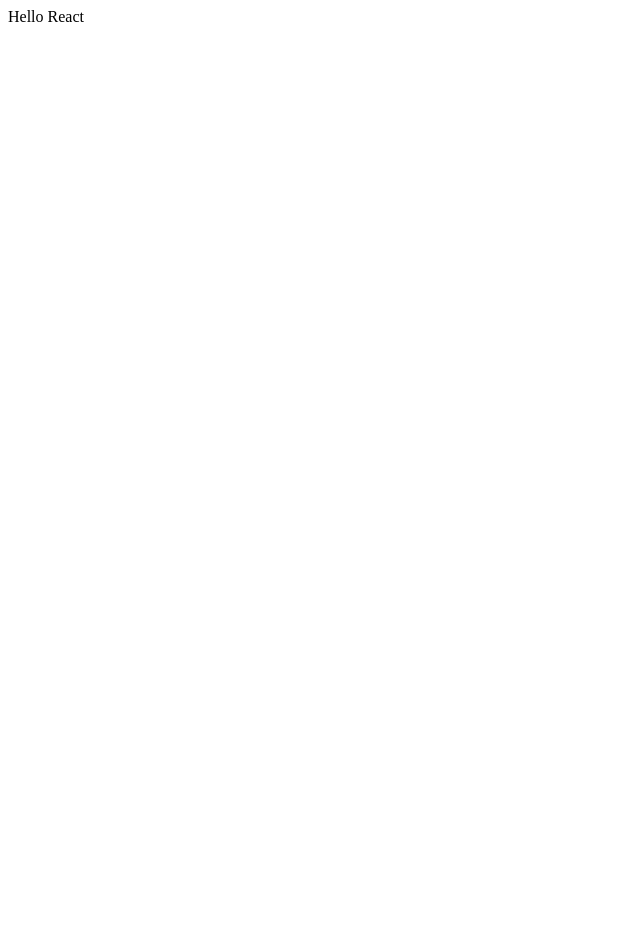
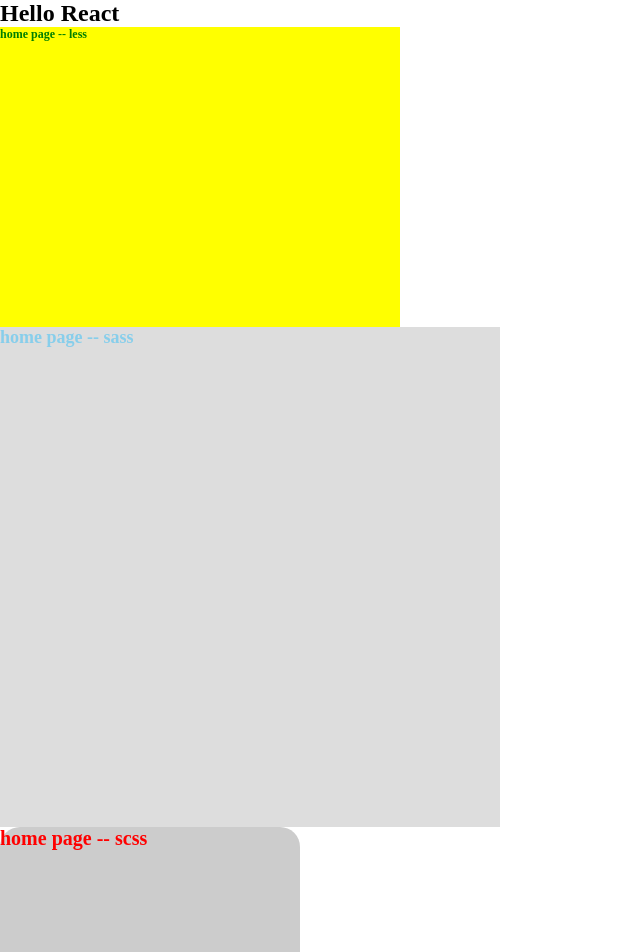
Before and after one commit to FireSunshine/my-react-app, a React app: page / in a window 1280 px wide. Shown: the top 952 px of the page, without its empty margins (0-640 px from the left). Before the commit the page ends 800 px from the top, so only its background shows below. Built offline with nearby package versions, Linux system fonts and the light colour scheme.

Commit message:
Webpack5 + React 处理样式资源

```diff
--- /dev/null
+++ b/src/App.css
@@ -0,0 +1,8 @@
+* {
+  margin: 0;
+  padding: 0;
+}
+.app {
+  font-size: 24px;
+  font-weight: bold;
+}
--- a/src/App.jsx
+++ b/src/App.jsx
@@ -1,7 +1,16 @@
 import React from "react";
+import Home from "./pages/Home.jsx";
+import About from "./pages/about/About.jsx";
+import "./App.css";
 
 const App = () => {
-  return <div>Hello React</div>;
+  return (
+    <div className="app">
+      Hello React
+      <Home />
+      <About />
+    </div>
+  );
 };
 
 export default App;
--- /dev/null
+++ b/src/pages/Home.jsx
@@ -0,0 +1,26 @@
+import React from "react";
+import "./index.less";
+import "./index.sass";
+import "./index.scss";
+import './index.styl'
+
+const Home = () => {
+  return (
+    <>
+      <div className="box">
+        <p>home page -- less</p>
+      </div>
+      <div className="box1">
+        <p>home page -- sass</p>
+      </div>
+      <div className="box2">
+        <p>home page -- scss</p>
+      </div>
+      <div className="box3">
+        <p>home page -- styl</p>
+      </div>
+    </>
+  );
+};
+
+export default Home;
--- /dev/null
+++ b/src/pages/about/About.jsx
@@ -0,0 +1,12 @@
+import React from 'react';
+import './about.scss'
+
+const About = () => {
+  return (
+    <div className='about'>
+      About
+    </div>
+  );
+};
+
+export default About;
--- /dev/null
+++ b/src/pages/about/about.scss
@@ -0,0 +1,3 @@
+.about {
+  background-color: aqua;
+}
--- /dev/null
+++ b/src/pages/index.less
@@ -0,0 +1,10 @@
+.box {
+  width: 400px;
+  height: 300px;
+  background-color: yellow;
+  p {
+    font-size: 12px;
+    font-weight: bold;
+    color: green;
+  }
+}
--- /dev/null
+++ b/src/pages/index.sass
@@ -0,0 +1,9 @@
+/* 可以省略大括号和分号 */
+.box1
+  width: 500px
+  height: 500px
+  background-color: #ddd
+  p
+    font-size: 18px
+    font-weight: bold
+    color: skyblue
--- /dev/null
+++ b/src/pages/index.scss
@@ -0,0 +1,22 @@
+.box2 {
+  width: 300px;
+  height: 400px;
+  background-color: #ccc;
+  border-radius: 20px;
+  p {
+    font-size: 20px;
+    font-weight: bold;
+    color: red;
+  }
+  /* 兼容 css */
+  .element {
+    input {
+      appearance: none;
+      border-radius: 5px;
+      box-shadow: inset 0 0 5px rgba(0, 0, 0, 0.1);
+      ::placeholder {
+        color: gray;
+      }
+    }
+  }
+}
--- /dev/null
+++ b/src/pages/index.styl
@@ -0,0 +1,9 @@
+/* 可以省略大括号和分号 */
+.box3
+  width: 500px
+  height: 500px
+  background-color: #ddd
+  p
+    font-size: 18px
+    font-weight: bold
+    color: skyblue
--- a/webpack.config.js
+++ b/webpack.config.js
@@ -2,11 +2,46 @@
 const path = require("path");
 // 引入 HtmlWebpackPlugin 插件，用于生成 HTML 文件
 const HtmlWebpackPlugin = require("html-webpack-plugin");
+// 引入 MiniCssExtractPlugin 插件，用于提取 CSS 到单独的文件
+const MiniCssExtractPlugin = require("mini-css-extract-plugin");
+// 引入 CssMinimizerWebpackPlugin 插件，用于压缩 CSS 文件
+const CssMinimizerWebpackPlugin = require("css-minimizer-webpack-plugin");
+
+// 判断当前环境是否为生产环境
+const isProduction = process.env.NODE_ENV === "production";
+
+// 获取样式加载器的函数，根据当前环境动态返回加载器配置
+const getStyleLoaders = (loader) => {
+  return [
+    // 如果是生产环境，则使用 MiniCssExtractPlugin.loader 提取 CSS 到单独文件，否则使用 style-loader 将样式注入到 DOM 中
+    isProduction ? MiniCssExtractPlugin.loader : "style-loader",
+    "css-loader", // 用于解析 CSS 文件
+    {
+      loader: "postcss-loader", // 使用 PostCSS 处理 CSS
+      options: {
+        postcssOptions: {
+          plugins: [
+            [
+              "postcss-preset-env", // 使用预设配置来处理 CSS，例如自动添加浏览器前缀
+              {
+                autoprefixer: {
+                  flexbox: "no-2009",
+                },
+                stage: 3,
+              },
+            ],
+          ],
+        },
+      },
+    },
+    loader, // 根据传入的 loader 参数添加相应的预处理器，例如 less-loader、sass-loader 等
+  ].filter(Boolean); // 过滤掉数组中的空值
+};
 
 // 导出 webpack 的配置对象
 module.exports = {
   /* 模式 */
-  mode: "development",
+  mode: isProduction ? "production" : "development",
 
   /* 入口文件 */
   entry: path.join(__dirname, "src", "index.js"), // 指定入口文件路径为 src 目录下的 index.js
@@ -14,13 +49,37 @@ module.exports = {
   /* 输出文件 */
   output: {
     // 指定输出路径为当前目录下的 build 目录
-    path: path.resolve(__dirname, "build"),
+    path: isProduction ? path.resolve(__dirname, "build") : undefined,
   },
 
   /* 模块配置，定义对不同类型文件的处理规则 */
   module: {
     // 定义规则数组
     rules: [
+      {
+        // 用来匹配 .css 结尾的文件
+        test: /\.css$/,
+        // use 数组里面 Loader 执行顺序是从右到左
+        use: getStyleLoaders(), // 使用 getStyleLoaders 函数获取样式加载器配置
+      },
+      {
+        // 匹配 .less 结尾的文件
+        test: /\.less$/,
+        // 使用 less-loader 处理 Less 文件
+        use: getStyleLoaders("less-loader"),
+      },
+      {
+        // 匹配 .sass 或 .scss 结尾的文件
+        test: /\.s(a|c)ss$/,
+        // 使用 sass-loader 处理 Sass/SCSS 文件
+        use: getStyleLoaders("sass-loader"),
+      },
+      {
+        // 匹配 .styl 结尾的文件
+        test: /\.styl$/,
+        // 使用 stylus-loader 处理 Stylus 文件
+        use: getStyleLoaders("stylus-loader"),
+      },
       {
         // 正则表达式匹配文件路径，以 .js 或 .jsx 结尾的文件
         test: /\.jsx?$/,
@@ -45,5 +104,17 @@ module.exports = {
       // 指定 HTML 模板文件路径为 public 目录下的 index.html
       template: path.join(__dirname, "public", "index.html"),
     }),
+    // 如果是生产环境，使用 MiniCssExtractPlugin 插件提取 CSS 到单独文件
+    isProduction &&
+      new MiniCssExtractPlugin({
+        filename: "static/css/[name].[contenthash:8].css",
+        chunkFilename: "static/css/[name].[contenthash:8].chunk.css",
+      }),
   ],
+
+  /* 优化配置，用于控制 webpack 打包输出的优化行为 */
+  optimization: {
+    minimize: isProduction, // 是否进行代码压缩，取决于是否为生产环境
+    minimizer: [new CssMinimizerWebpackPlugin()], // 使用 CssMinimizerWebpackPlugin 插件来压缩 CSS 文件
+  },
 };
```
Also changed, not shown: package.json (+13 -2 lines), 2 other files (tests, documents, lock files or other folders).
